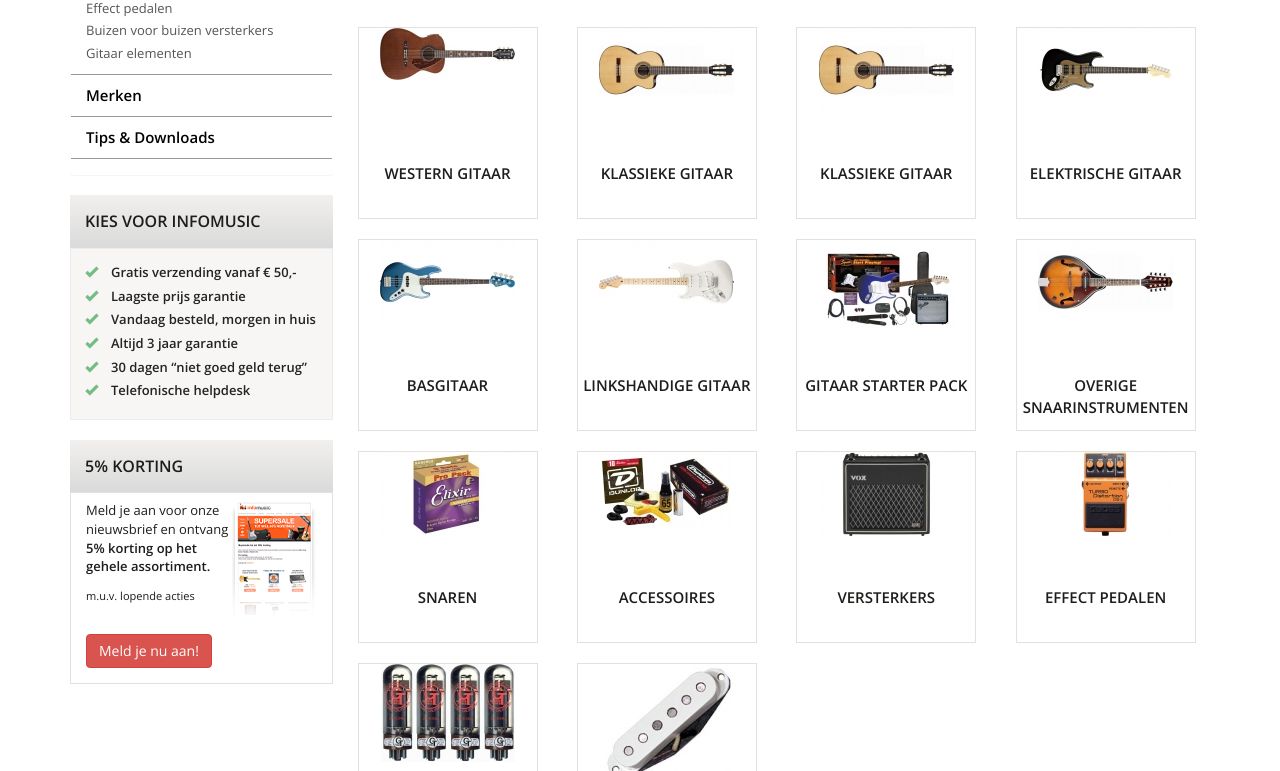
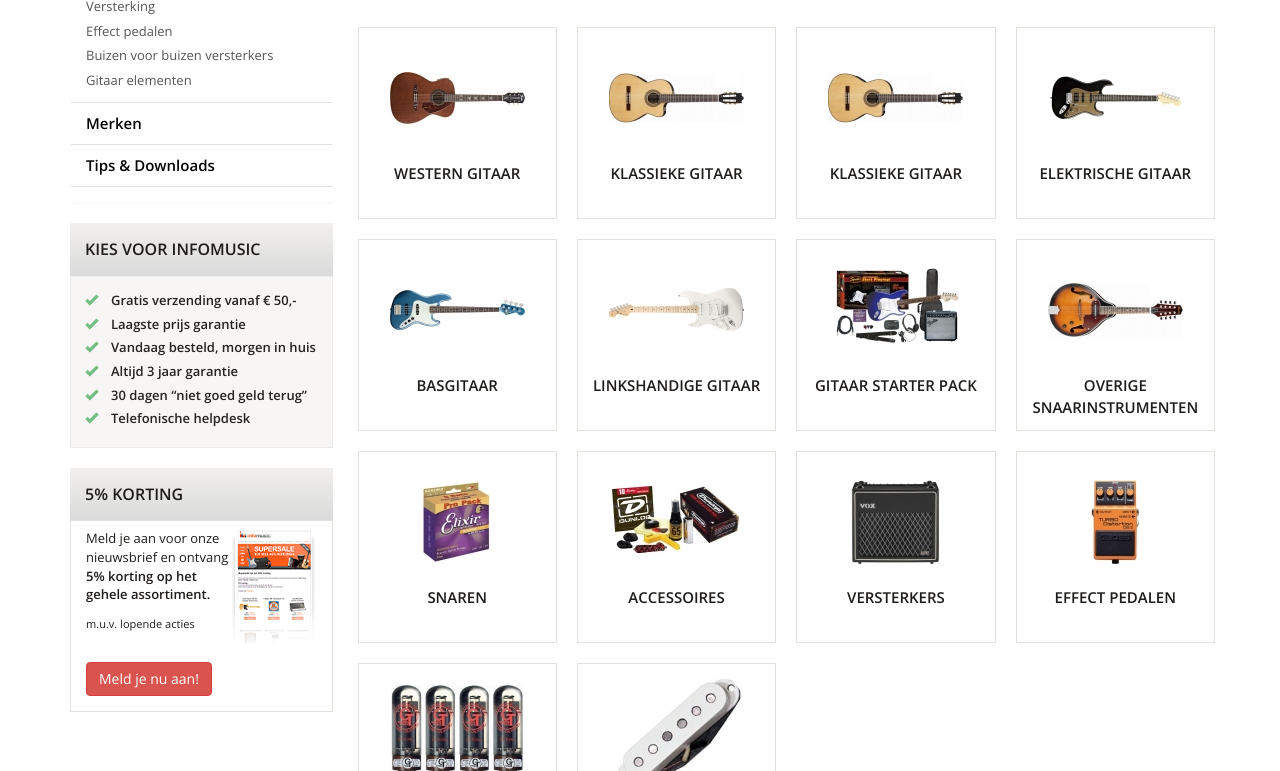
Before and after one commit to Info-Music/html-template, a plain HTML site: page public_html/category.html in a window 1280 px wide. Shown: the part 591-1362 px from the top of the page. Drawn offline with nearby package versions, Linux system fonts and the light colour scheme.

Commit message:
Categoriën & menu gefixt

```diff
--- a/public_html/css/index.css
+++ b/public_html/css/index.css
@@ -612,7 +612,7 @@ Don't break buttons
 }
 
 .assortiment .list-group-item {
-    padding: 2px 15px;
+    padding: 3px 15px;
     border-radius: 0 !important;
     margin-bottom: 0;
     border: none;
@@ -633,8 +633,8 @@ Don't break buttons
 .assortiment .big {
     padding: 10px 15px;
     margin-top: -1px;
-    border-top: 1px solid #999;
-    border-bottom: 1px solid #999;
+    border-top: 1px solid #e4e1dd;
+    border-bottom: 1px solid #e4e1dd;
     font-weight: 600;
     font-size: 15px;
     color: black;
@@ -643,6 +643,7 @@ Don't break buttons
 .hot {
     color: #d74f29 !important;
     font-weight: 600 !important;
+    font-size: 14px;
 }
 
 .categoryList > div {
@@ -651,14 +652,17 @@ Don't break buttons
 
 }
 
-.categoryList div a:hover {
-    box-shadow: 0 0 20px #dcdcdc;
+.categoryList a:hover {
+    text-decoration: none;
+    color: #d74f29 !important;
 }
 
 .categoryThumb {
     border: 1px solid #e4e1dd;
-    min-width: 150px;
-    max-width: 180px;
+}
+
+.categoryThumb:hover {
+    box-shadow: 0 0 20px #dcdcdc;
 }
 
 .categoryThumb .imageContainer {
@@ -669,7 +673,7 @@ Don't break buttons
 }
 
 .imageContainer .categoryImage {
-    vertical-align:middle;
+    line-height: 135px;
     text-align: center;
     width: 100%;
     overflow: visible;
```
Also changed, not shown: public_html/category.html (+2 -2 lines).
